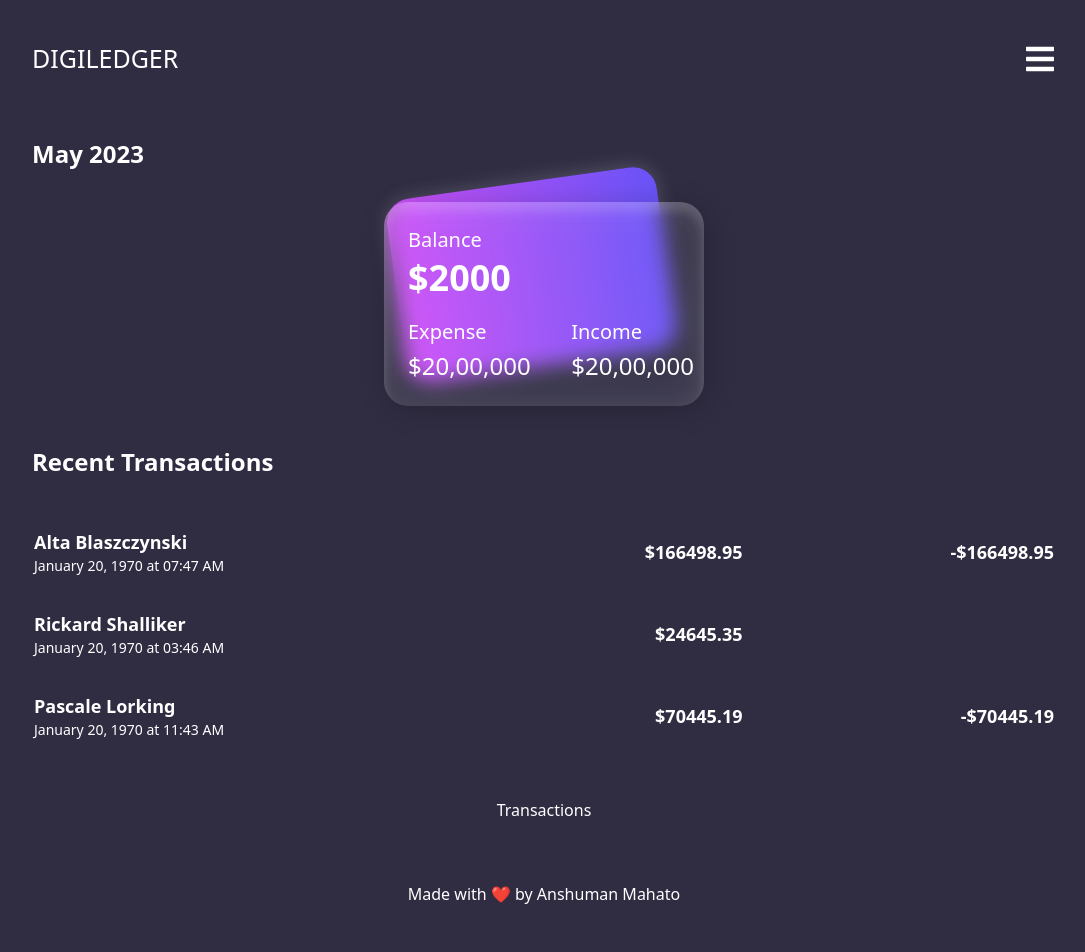
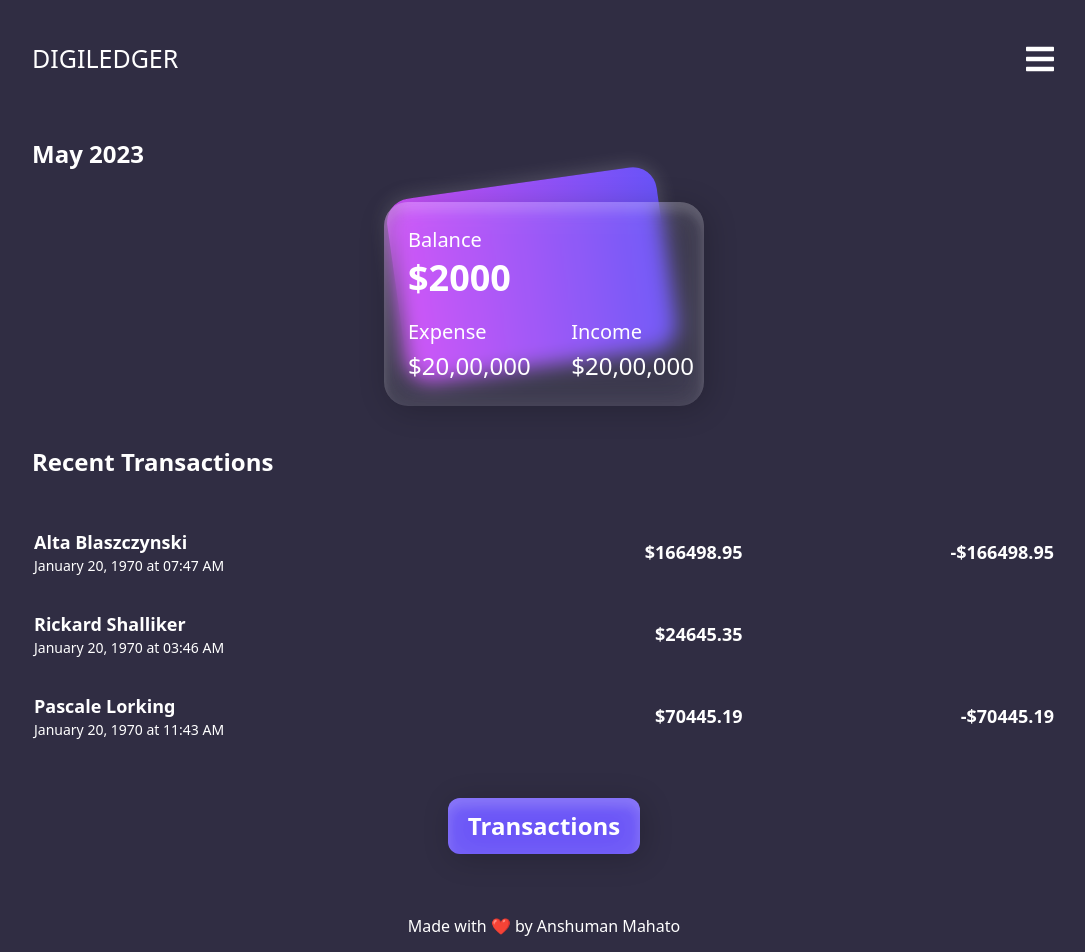
Before and after one commit to AnshumanMahato/Digiledger-Frontend, a React (Create React App) app: page / in a window 1280 px wide. Shown: the top 952 px of the page, without its empty margins (96-1181 px from the left). Built offline with nearby package versions, Linux system fonts and the light colour scheme.

Commit message:
dashboard page initial done

```diff
--- a/src/components/Button.jsx
+++ b/src/components/Button.jsx
@@ -1,5 +1,9 @@
 function Button({ children }) {
-  return <button>{children}</button>;
+  return (
+    <button className=" px-5 font-bold text-2xl py-3 rounded-xl glass bg-secondary">
+      {children}
+    </button>
+  );
 }
 
 export default Button;
```
